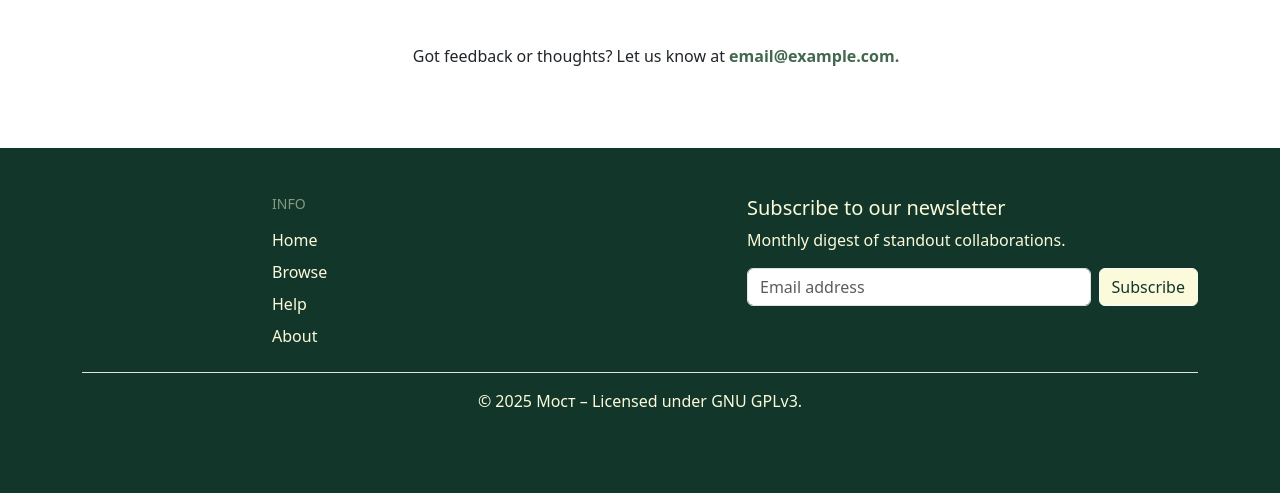
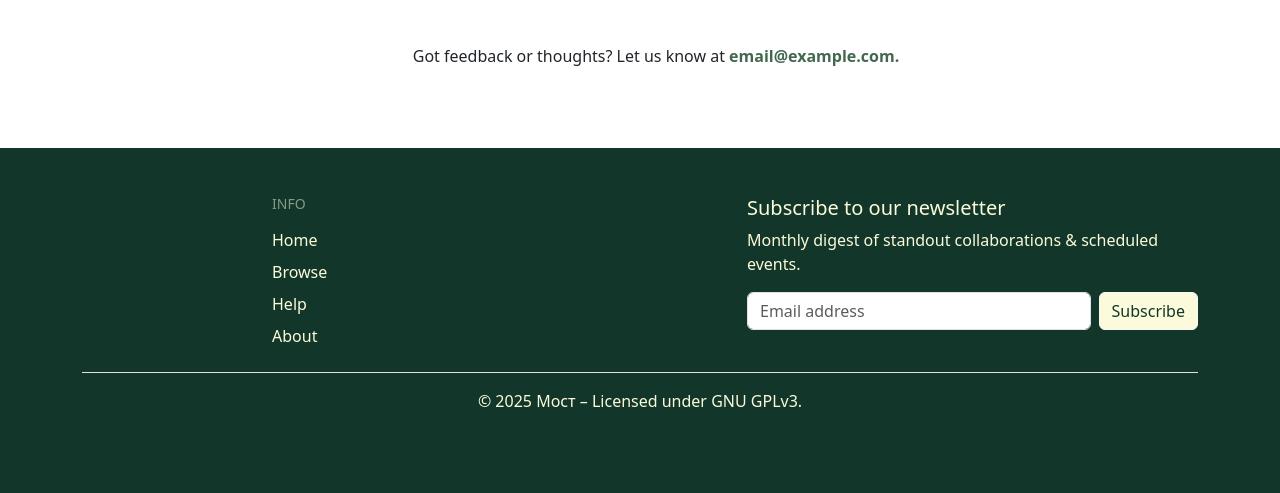
Before and after one commit to ph4nt0m37x/most, a Django app: page /about/ in a window 1280 px wide. Shown: the part 649-1142 px from the top of the page. Run offline with Django 5.2, Linux system fonts and the light colour scheme; a user stored in the database is signed in; tables that the repository leaves empty hold one stand-in row (values such as "Sample post"); grey boxes marked "Sample" are stand-in pictures.

Commit message:
Update footer

```diff
--- a/templates/base.html
+++ b/templates/base.html
@@ -102,7 +102,7 @@
             </div>
             <div class="col-md-5 offset-md-1 mb-3">
                 <form><h5>Subscribe to our newsletter</h5>
-                    <p>Monthly digest of standout collaborations.</p>
+                    <p>Monthly digest of standout collaborations & scheduled events.</p>
                     <div class="d-flex flex-column flex-sm-row w-100 gap-2"><label for="newsletter1"
                                                                                    class="visually-hidden">Email
                         address</label> <input id="newsletter1" type="email" class="form-control"
```
